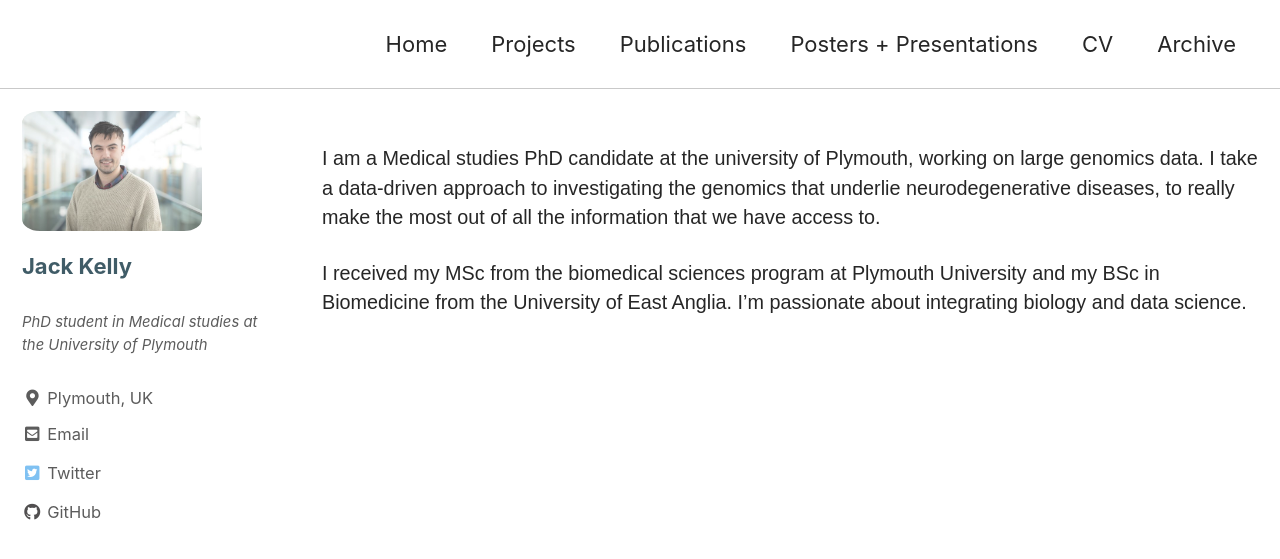
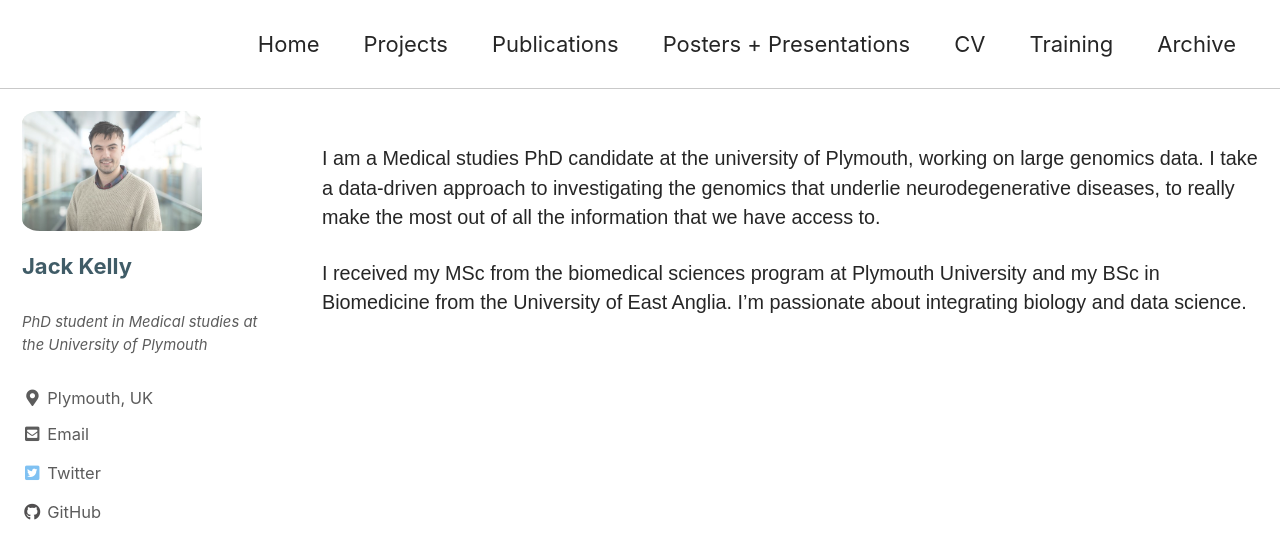
Before and after one commit to jackkelly75/jackkelly75.github.io, a Jekyll site: the page built from index.md, in a window 1280 px wide and 900 px high. Shown: the top 559 px of the window. Built offline with Jekyll 4.4.1, drawn with Linux system fonts in a browser that asks for light colours; cached includes are drawn as plain includes; nearby versions of some CDN libraries.

Commit message:
Update navigation.yml

```diff
--- a/_data/navigation.yml
+++ b/_data/navigation.yml
@@ -12,5 +12,7 @@ main:
     url: /PostersPresentations/
   - title: "CV"
     url: /assets/docs/one_column_CV.pdf
+  - title: "Training"
+    url: /training/
   - title: "Archive"
     url: /year-archive/
```
